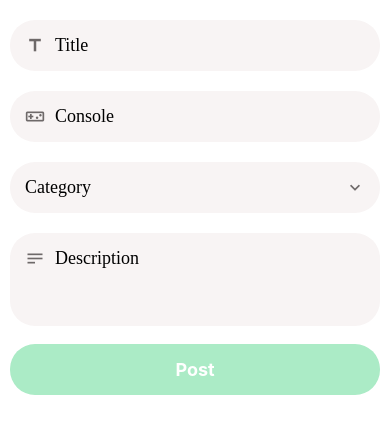
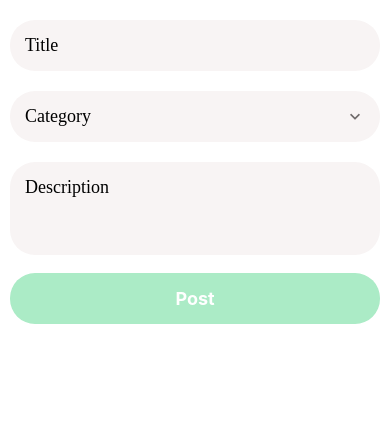
Before and after one commit to LauraCanon/Swap, a React Native app: screen / in a window 390 px wide. Shown: the top 434 px of the page. Built offline with nearby package versions, Linux system fonts and the light colour scheme.

Commit message:
Modifies category form and implements picker item

```diff
--- a/app/components/AppFormPiker.js
+++ b/app/components/AppFormPiker.js
@@ -4,7 +4,7 @@ import { useFormikContext } from "formik";
 import AppPicker from "./AppPicker";
 import ErrorMessage from "./ErrorMessage";
 
-function AppFormPicker({ items, name, placeholder }) {
+function AppFormPicker({ items, name, PickerItemComponent, placeholder }) {
   const { errors, setFieldValue, touched, values } = useFormikContext();
 
   return (
@@ -12,6 +12,7 @@ function AppFormPicker({ items, name, placeholder }) {
       <AppPicker
         items={items}
         onSelectItem={(item) => setFieldValue(name, item)}
+        PickerItemComponent={PickerItemComponent}
         placeholder={placeholder}
         selectedItem={values[name]}
       />
--- a/app/components/AppPicker.js
+++ b/app/components/AppPicker.js
@@ -14,7 +14,14 @@ import AppText from "./AppText";
 import Screen from "./Screen";
 import PickerItem from "./PickerItem";
 
-function AppPicker({ icon, items, onSelectItem, placeholder, selectedItem }) {
+function AppPicker({
+  icon,
+  items,
+  onSelectItem,
+  PickerItemComponent = PickerItem,
+  placeholder,
+  selectedItem,
+}) {
   const [modalVisible, setModalVisible] = useState(false);
 
   return (
@@ -45,8 +52,10 @@ function AppPicker({ icon, items, onSelectItem, placeholder, selectedItem }) {
           <FlatList
             data={items}
             keyExtractor={(item) => item.value.toString()}
+            numColumns={2}
             renderItem={({ item }) => (
-              <PickerItem
+              <PickerItemComponent
+                item={item}
                 label={item.label}
                 onPress={() => {
                   setModalVisible(false);
--- a/app/components/AppText.js
+++ b/app/components/AppText.js
@@ -1,8 +1,12 @@
 import React from "react";
 import { StyleSheet, Text } from "react-native";
 
-function AppText({ children, style }) {
-  return <Text style={[styles.text, style]}>{children}</Text>;
+function AppText({ children, style, ...otherProps }) {
+  return (
+    <Text style={[styles.text, style]} {...otherProps}>
+      {children}
+    </Text>
+  );
 }
 
 const styles = StyleSheet.create({
--- /dev/null
+++ b/app/components/CategoryPickerItem.js
@@ -0,0 +1,28 @@
+import React from "react";
+import { StyleSheet, View } from "react-native";
+import AppText from "./AppText";
+import Icon from "./Icon";
+
+function CategoryPickerItem({ item, onPress }) {
+  return (
+    <View style={styles.container}>
+      <Icon backgroundColor={item.backgroundColor} name={item.icon} size={80} />
+      <AppText style={styles.label}>{item.label}</AppText>
+    </View>
+  );
+}
+
+const styles = StyleSheet.create({
+  container: {
+    paddingHorizontal: 30,
+    paddingVertical: 15,
+    alignItems: "center",
+    width: "50%",
+  },
+  label: {
+    marginTop: 5,
+    textAlign: "center",
+  },
+});
+
+export default CategoryPickerItem;
--- a/app/components/ListItem.js
+++ b/app/components/ListItem.js
@@ -1,8 +1,9 @@
 import React from "react";
 import { Image, StyleSheet, TouchableHighlight, View } from "react-native";
+import Swipeable from "react-native-gesture-handler/Swipeable";
+import { MaterialCommunityIcons } from "@expo/vector-icons";
+
 import AppText from "./AppText";
-import Swipeable from "react-native-gesture-handler/Swipeable";
-
 import colors from "../config/colors";
 
 function ListItem({
@@ -20,9 +21,16 @@ function ListItem({
           {IconComponent}
           {image && <Image style={styles.image} source={image} />}
           <View style={styles.detailContainer}>
-            <AppText style={styles.title}>{title}</AppText>
-            {subTitle && <AppText style={styles.subTitle}>{subTitle}</AppText>}
+            <AppText style={styles.title} numberOfLines={1}>
+              {title}
+            </AppText>
+            {subTitle && (
+              <AppText style={styles.subTitle} numberOfLines={2}>
+                {subTitle}
+              </AppText>
+            )}
           </View>
+          <MaterialCommunityIcons name="chevron-right" size={25} />
         </View>
       </TouchableHighlight>
     </Swipeable>
@@ -31,10 +39,12 @@ function ListItem({
 
 const styles = StyleSheet.create({
   container: {
+    alignItems: "center",
     flexDirection: "row",
     padding: 15,
   },
   detailContainer: {
+    flex: 1,
     marginLeft: 10,
     justifyContent: "center",
   },
--- a/app/components/PickerItem.js
+++ b/app/components/PickerItem.js
@@ -2,10 +2,10 @@ import React from "react";
 import { StyleSheet, TouchableOpacity } from "react-native";
 import AppText from "./AppText";
 
-function PickerItem({ label, onPress }) {
+function PickerItem({ item, onPress }) {
   return (
     <TouchableOpacity onPress={onPress}>
-      <AppText style={styles.text}>{label}</AppText>
+      <AppText style={styles.text}>{item.label}</AppText>
     </TouchableOpacity>
   );
 }
--- a/app/components/Screen.js
+++ b/app/components/Screen.js
@@ -10,7 +10,7 @@ import {
 function Screen({ children, style }) {
   return (
     <SafeAreaView style={styles.screen}>
-      <View style={style}>{children}</View>
+      <View style={[styles.view, style]}>{children}</View>
     </SafeAreaView>
   );
 }
@@ -20,6 +20,9 @@ const styles = StyleSheet.create({
     paddingTop: Platform.OS === "android" ? StatusBar.currentHeight : 0,
     flex: 1,
   },
+  view: {
+    flex: 1,
+  },
 });
 
 export default Screen;
--- a/app/screens/ListingEditScreen.js
+++ b/app/screens/ListingEditScreen.js
@@ -1,6 +1,5 @@
 import React from "react";
 import { StyleSheet } from "react-native";
-import { MaterialCommunityIcons } from "@expo/vector-icons";
 import * as Yup from "yup";
 
 import AppForm from "../components/AppForm";
@@ -9,18 +8,33 @@ import AppFormPicker from "../components/AppFormPiker";
 import SubmitButton from "../components/SubmitButton";
 
 import Screen from "../components/Screen";
+import CategoryPickerItem from "../components/CategoryPickerItem";
 
 const validationSchema = Yup.object().shape({
   title: Yup.string().required().min(1).label("Title"),
-  console: Yup.number().required().min(1).max(10000).label("Console"),
   description: Yup.string().label("Description"),
   category: Yup.object().required().nullable().label("Category"),
 });
 
 const categories = [
-  { label: "Nintendo Switch", value: 1 },
-  { label: "Play Station", value: 2 },
-  { label: "X-box", value: 3 },
+  {
+    label: "Nintendo Switch",
+    value: 1,
+    backgroundColor: "#EC7063",
+    icon: "nintendo-switch",
+  },
+  {
+    label: "Play Station",
+    value: 2,
+    backgroundColor: "#5DADE2",
+    icon: "sony-playstation",
+  },
+  {
+    label: "X-box",
+    value: 3,
+    backgroundColor: "#7DCEA0",
+    icon: "microsoft-xbox",
+  },
 ];
 
 function ListingEditScreen() {
@@ -29,32 +43,21 @@ function ListingEditScreen() {
       <AppForm
         initialValues={{
           title: "",
-          console: "",
           description: "",
           category: null,
         }}
         onSubmit={(values) => console.log(values)}
         validationSchema={validationSchema}
       >
-        <AppFormField
-          icon="format-title"
-          maxLength={255}
-          name="title"
-          placeholder="Title"
-        />
-        <AppFormField
-          name="console"
-          maxLength={50}
-          placeholder="Console"
-          icon="gamepad-square-outline"
-        />
+        <AppFormField maxLength={255} name="title" placeholder="Title" />
         <AppFormPicker
           items={categories}
+          icon="gamepad-square-outline"
           name="category"
+          PickerItemComponent={CategoryPickerItem}
           placeholder="Category"
         />
         <AppFormField
-          icon="text"
           maxLength={255}
           multiline
           name="description"
--- a/app/screens/MessagesScreen.js
+++ b/app/screens/MessagesScreen.js
@@ -9,8 +9,9 @@ import Screen from "../components/Screen";
 const initialMessages = [
   {
     id: 1,
-    title: "T1",
-    description: "D1",
+    title: "Holaaaaa como estás, como te ha ido?",
+    description:
+      "Estaba viendo el juego que publicaste y me interesaría poder cambiarlo por Mario Bross",
     image: require("../assets/ProfilePicture.jpeg"),
   },
   {
```
